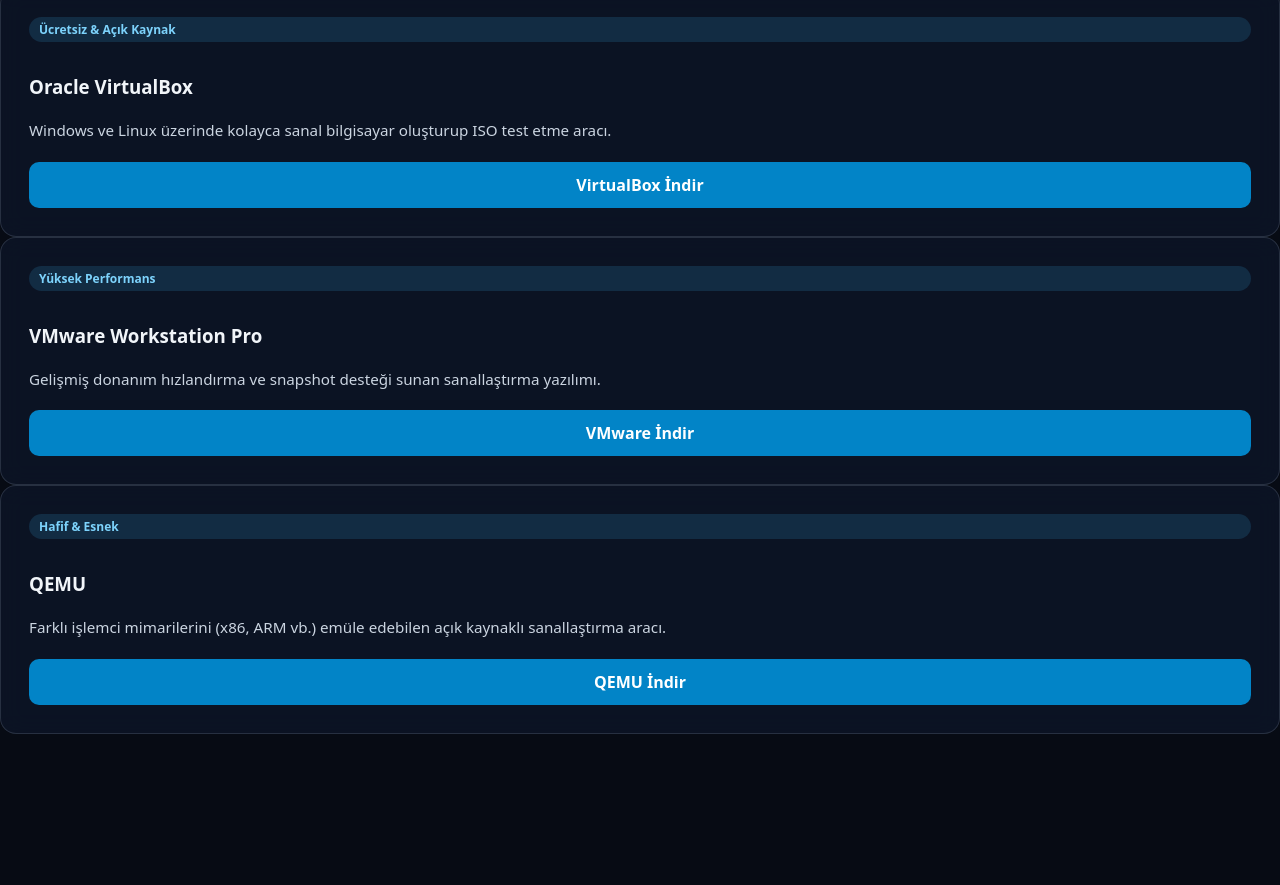
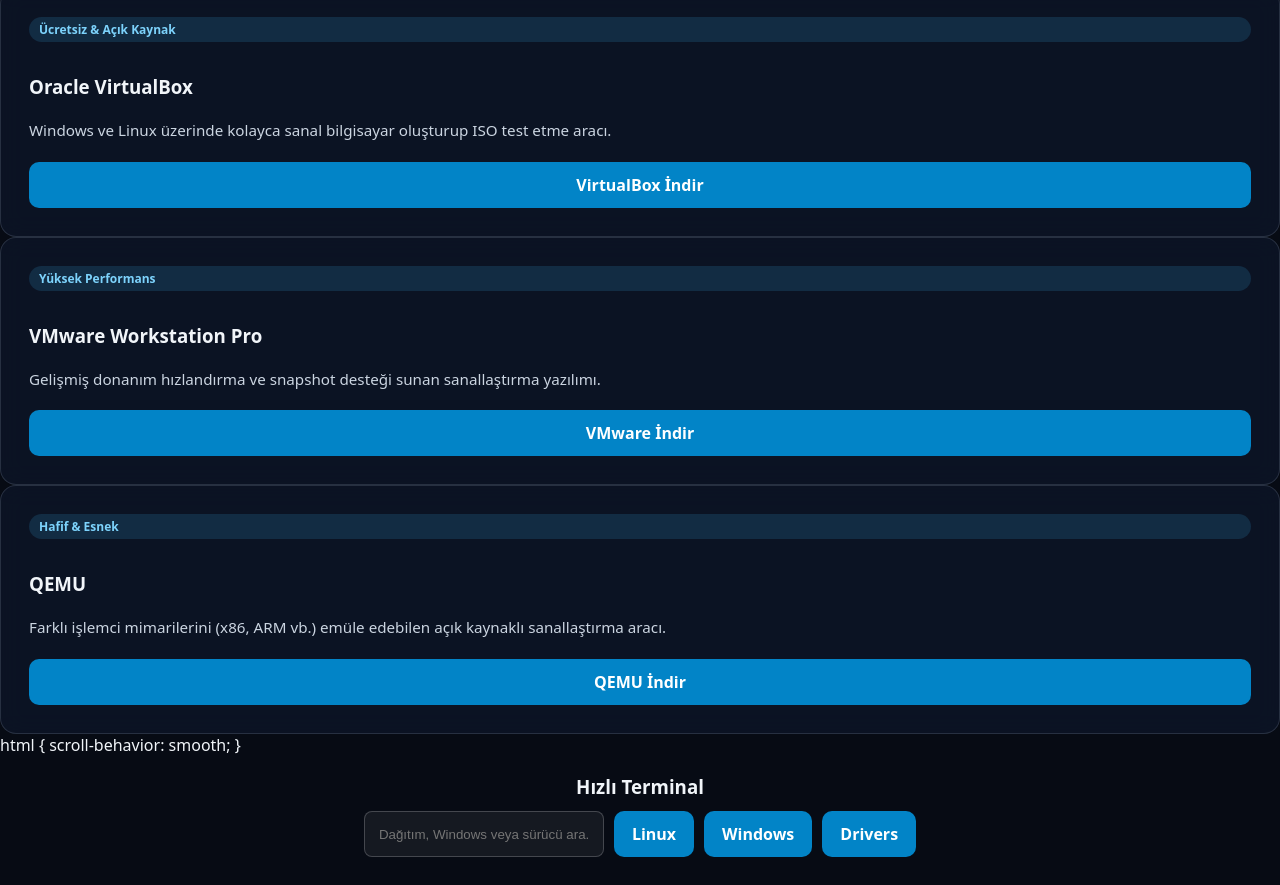
Before and after one commit to mahiralizamanov-commits/bootable-devices, a plain HTML site: page index.html in a window 1280 px wide. Shown: the part 5690-6575 px from the top of the page. Before the commit the page ends 6424 px from the top, so only its background shows below. Drawn offline with Linux system fonts and the light colour scheme.

Commit message:
Update index.html

```diff
--- a/index.html
+++ b/index.html
@@ -443,3 +443,21 @@ function filterCards() {
     </div>
   </div>
 </section>
+html {
+  scroll-behavior: smooth;
+}
+<div class="top-controls" style="margin: 18px auto 28px; max-width: 760px; text-align: center;">
+  <h3 style="margin-bottom: 12px;">Hızlı Terminal</h3>
+  <div style="display: flex; flex-wrap: wrap; gap: 10px; justify-content: center;">
+    <input
+      type="text"
+      id="isoSearch"
+      placeholder="Dağıtım, Windows veya sürücü ara..."
+      oninput="filterCards()"
+      style="padding: 10px 14px; border-radius: 8px; border: 1px solid rgba(255,255,255,0.2); background: rgba(255,255,255,0.06); color: inherit; min-width: 240px;"
+    />
+    <a href="#linux-section" class="btn">Linux</a>
+    <a href="#windows-section" class="btn">Windows</a>
+    <a href="#drivers-section" class="btn">Drivers</a>
+  </div>
+</div>
```
